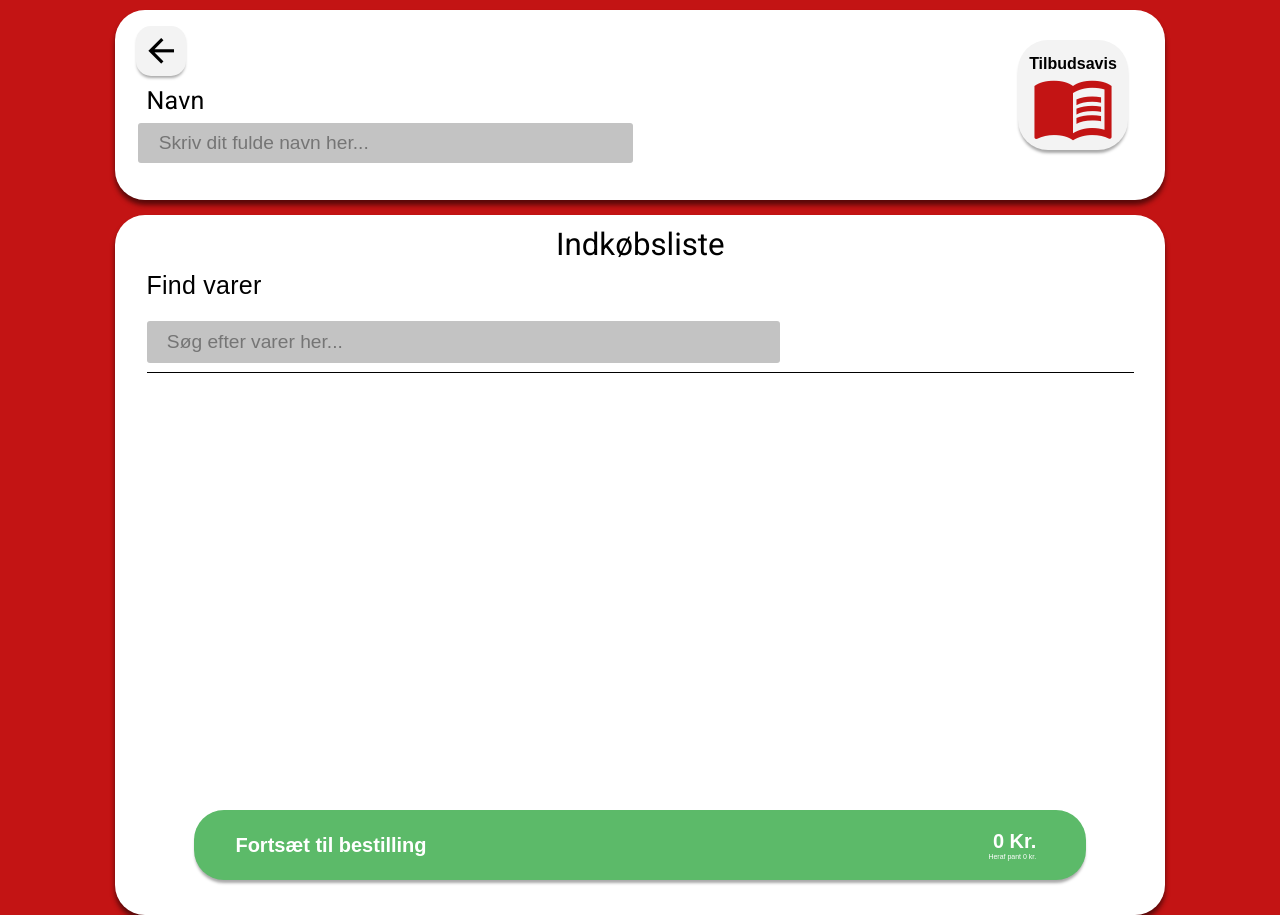
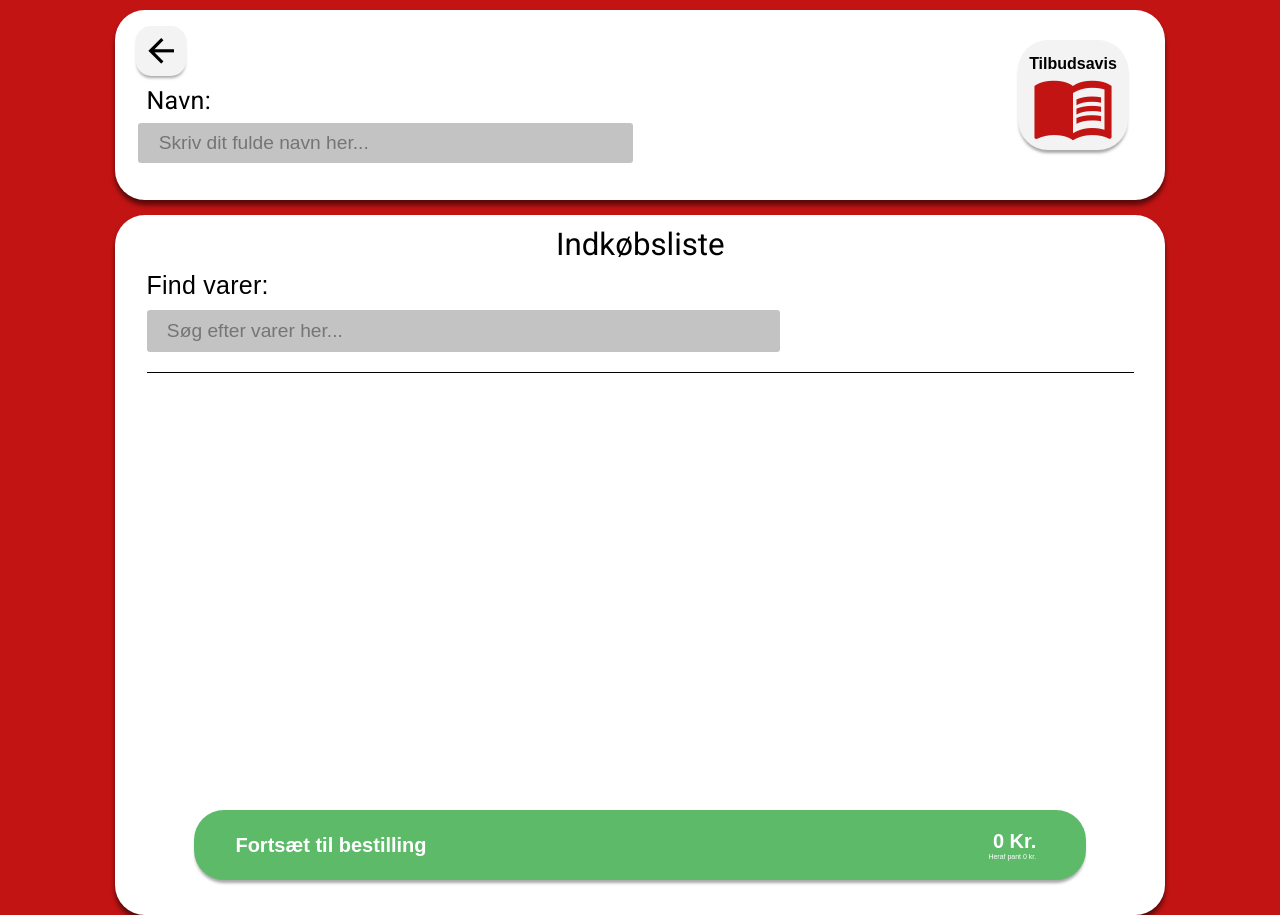
Before and after one commit to Sunnyboy110/projekt, an Angular app: page /store in a window 1280 px wide. Built offline with nearby package versions, Linux system fonts and the light colour scheme.

Commit message:
list css proto

```diff
--- a/src/app/pages/store/store.component.html
+++ b/src/app/pages/store/store.component.html
@@ -6,7 +6,7 @@
   <!-- UPPER BOX -->
     <div>
       <div id="navn">
-        Navn
+        Navn:
       </div>
 
       <div>
@@ -47,7 +47,7 @@
 
       <div>
         <div id="findvarer">
-          Find varer
+          Find varer:
         <div>
           <!-- <input id="varerinput" type="text" placeholder="Søg efter varer her..."> -->
           <app-soegefelt (odreListe)="fremvisning($event)"></app-soegefelt>
--- a/src/styles.css
+++ b/src/styles.css
@@ -309,13 +309,18 @@ body {
 }
 
 #vareliste {
-  color: #2b772d;
+  list-style: none;
+  background-color: rgb(216, 216, 216);
+  border-bottom: 1.3px dotted #7e7e7e;
+  text-indent: 25px;
+  height: auto;
+  padding: 10px;
 }
 
 #varerinput {
   width: 60%;
   height: 40px;
-  margin-top: 3.5%;
+  margin-top: 2.5%;
   margin-bottom: 5%;
   padding-left: 2%;
   background-color: rgb(195, 195, 195);
```
